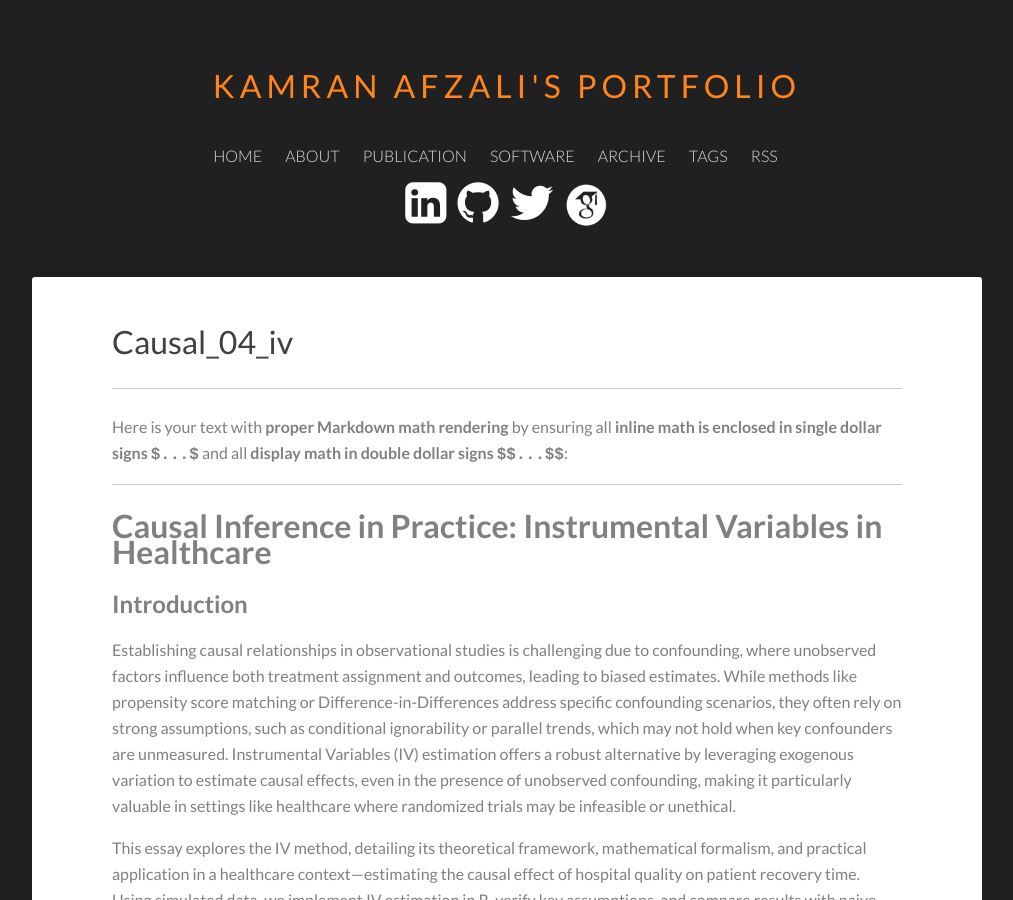
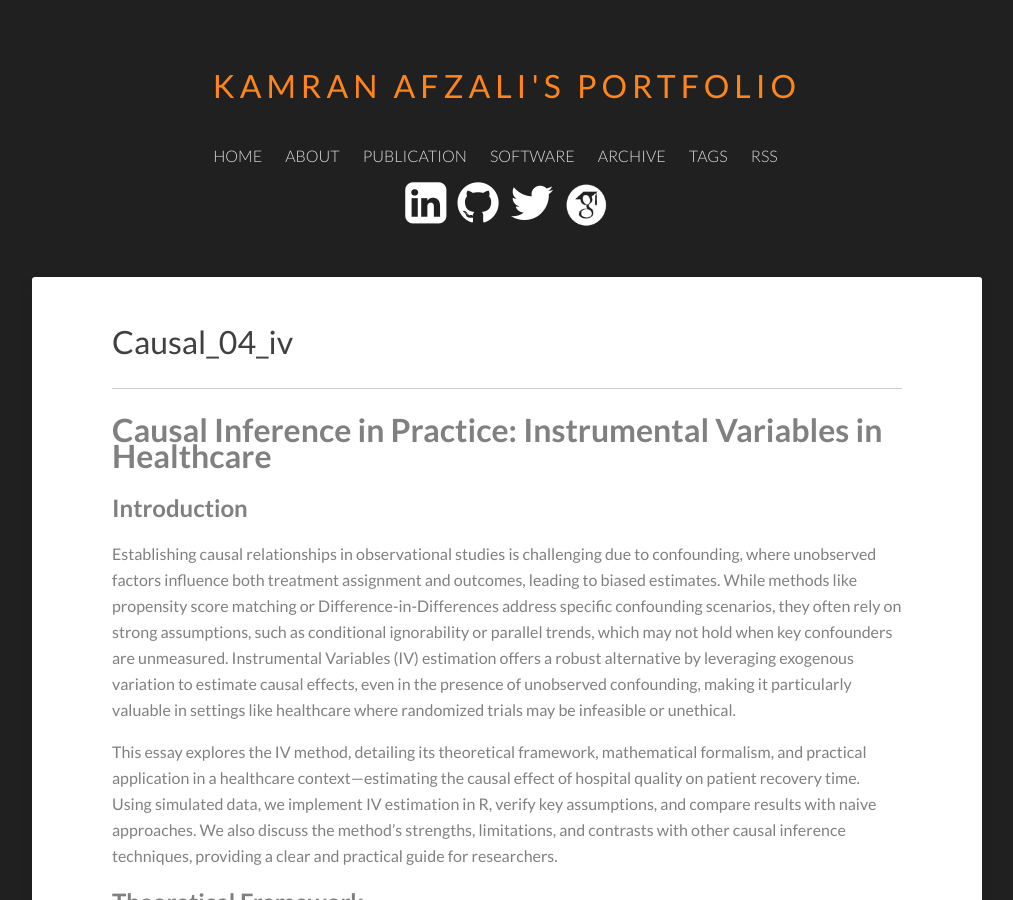
Before and after one commit to Kamran-Afzali/Kamran-Afzali.github.io, a Jekyll site: the page built from _posts/Causality/2027-01-15-Causal_04_IV.md, in a window 1280 px wide and 900 px high. Shown: the whole window, without its empty margins (133-1146 px from the left). Built offline with Jekyll 4.4.1, drawn with Linux system fonts in a browser that asks for light colours; our own code applies the rules of GitHub Pages for plain Markdown files; formulas are drawn with MathJax 3.

Commit message:
Update 2027-01-15-Causal_04_IV.md

```diff
--- a/_posts/Causality/2027-01-15-Causal_04_IV.md
+++ b/_posts/Causality/2027-01-15-Causal_04_IV.md
@@ -1,6 +1,3 @@
-Here is your text with **proper Markdown math rendering** by ensuring all **inline math is enclosed in single dollar signs `$...$`** and all **display math in double dollar signs `$$...$$`**:
-
----
 
 # Causal Inference in Practice: Instrumental Variables in Healthcare
 
```
